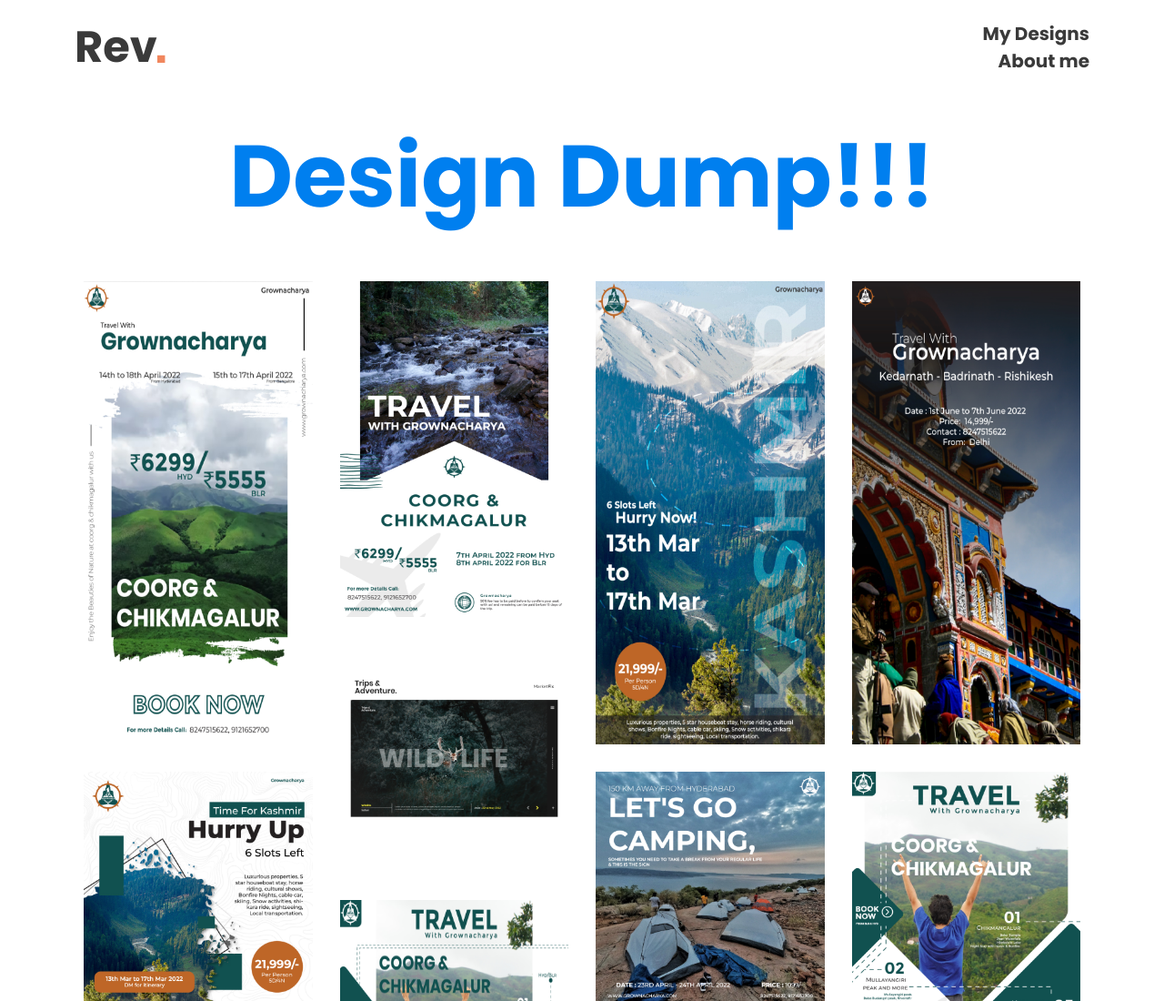
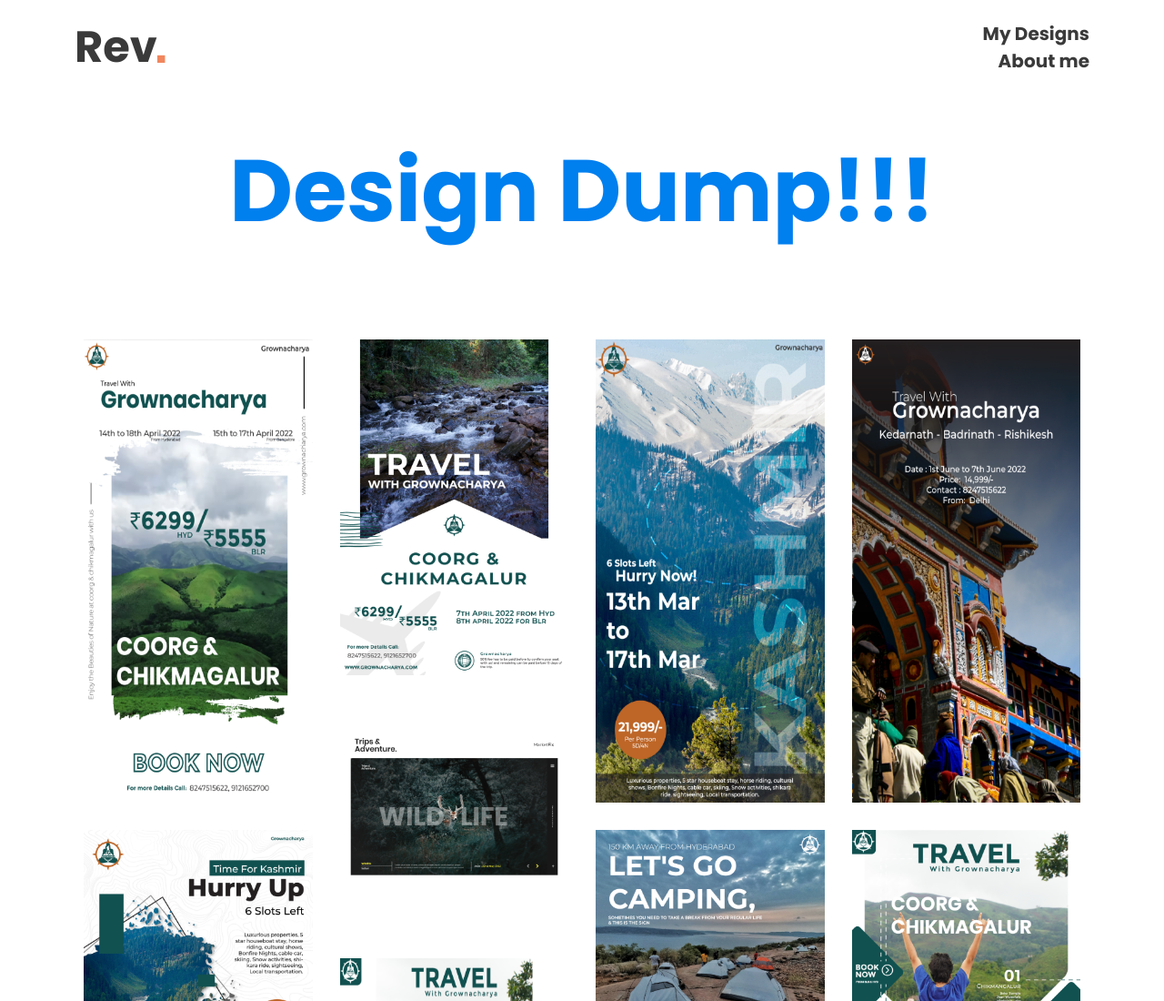
Before and after one commit to anilkumar70820/grid-test, a plain HTML site: page index.html in a window 1280 px wide. Shown: the top 1100 px of the page at 91% size. Drawn offline with nearby package versions, Linux system fonts and the light colour scheme.

Commit message:
add margin

```diff
--- a/index.html
+++ b/index.html
@@ -29,7 +29,7 @@
                 <a class="fs-sm fw-xxl fm-poppins text-color-1" href="#">About me</a>
             </div>
         </div>
-        <h1 class="text-center fm-poppins fw-xxl fs-lg text-color-3 my-5">Design Dump!!!</h1>
+        <h1 class="text-center fm-poppins fw-xxl fs-lg text-color-3 py-5 mb-5">Design Dump!!!</h1>
         <div class="grid-container my-3">
             <div class="grid-item-1">
                 <img class="w-100 h-100" src="/assets/img/png/grid-img-1.png" alt="img-gallery">
```
